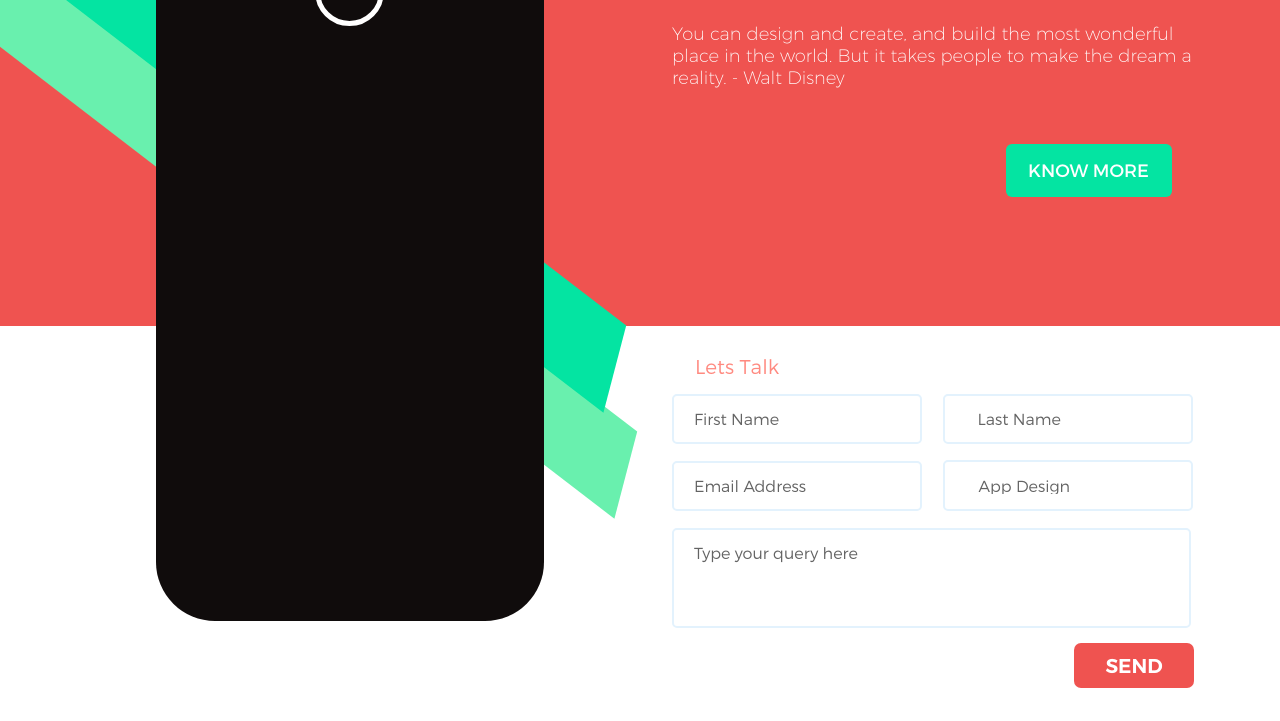
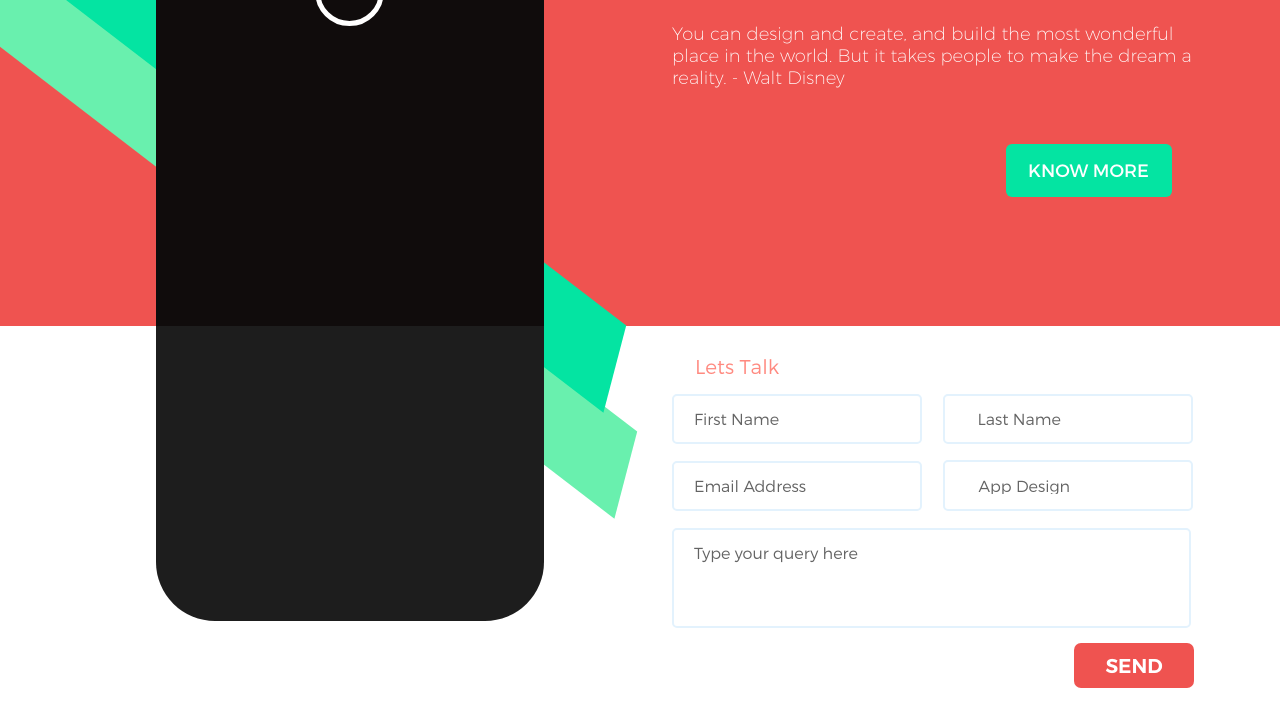
Before and after one commit to Axent13/intern-maket-2, a plain HTML site: page index.html in a window 1280 px wide. Shown: the part 357-1078 px from the top of the page. Drawn offline with Linux system fonts and the light colour scheme; a web font is replaced by a local one.

Commit message:
Затемнил нижнюю часть телефона + добавил отступ снизу для странички

```diff
--- a/index.html
+++ b/index.html
@@ -20,12 +20,13 @@
                 <div class="layout-positioner clearfix">
                      <div class="phone-container">
                          <div class="phone">
-                             <div class="phone-body">
+                             <div class="phone-top-body">
                                  <div class="phone-camera"></div>
                                  <div class="phone-dynamic"></div>
                                  <div class="phone-screen"><img src="img/photo-disney.png" /></div>
                                  <div class="phone-button"></div>
                              </div>
+                             <div class="phone-bottom-body"></div>
                          </div>
                          <!--<svg  class="lines" width="1200px" height="900px">
                              <polygon points="0,0 135,0 1167,789 1144,874" fill="#69f0ae"></polygon>
--- a/style.css
+++ b/style.css
@@ -1,6 +1,6 @@
 body {
     padding: 0;
-    margin: 0;
+    margin: 0 0 40px 0;
 }
 .layout-positioner {
     width: 1200px;
@@ -115,11 +115,19 @@ body {
     left: 116px;
     z-index: 100;
 }
-.phone-body {
+.phone-top-body {
     width: 388px;
-    height: 814px;
+    height: 519px;
     background-color: #100c0c;
-    border-radius: 59px;
+    border-top-left-radius: 59px;
+    border-top-right-radius: 59px;
+}
+.phone-bottom-body {
+    width: 388px;
+    height: 295px;
+    background-color: #1d1d1d;
+    border-bottom-left-radius: 59px;
+    border-bottom-right-radius: 59px;
 }
 .phone-camera {
     position: relative;
```
